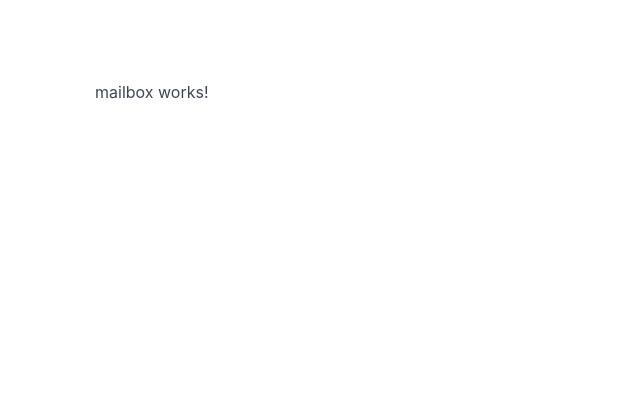
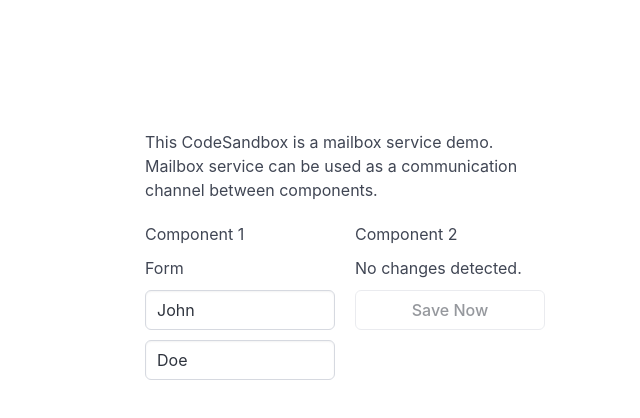
Before and after one commit to namitoyokota/blips, an Angular app: page /mailbox in a window 1280 px wide. Shown: the top 418 px of the page, without its empty margins (295-935 px from the left). Built offline with nearby package versions, Linux system fonts and the light colour scheme.

Commit message:
New blip: mailbox service.

```diff
--- /dev/null
+++ b/src/app/mailbox/action-pane/action-pane.component.html
@@ -0,0 +1,5 @@
+<p>Component 2</p>
+<label *ngIf="isDirty">Change detected.</label>
+<label *ngIf="!isDirty">No changes detected.</label>
+
+<button class="button" type="submit" [disabled]="!isDirty" (click)="saveChanges()">Save Now</button>
--- /dev/null
+++ b/src/app/mailbox/action-pane/action-pane.component.scss
@@ -0,0 +1,5 @@
+:host {
+    display: flex;
+    flex-direction: column;
+    row-gap: 10px;
+}
--- /dev/null
+++ b/src/app/mailbox/action-pane/action-pane.component.ts
@@ -0,0 +1,39 @@
+import { Component, OnDestroy, OnInit } from '@angular/core';
+import { Subscription } from 'rxjs';
+import { MailboxService } from 'src/services/mailbox.service';
+
+@Component({
+    selector: 'action-pane',
+    templateUrl: './action-pane.component.html',
+    styleUrls: ['./action-pane.component.scss'],
+})
+export class ActionPaneComponent implements OnInit, OnDestroy {
+    /** Indicates when input has been changed */
+    isDirty = false;
+
+    private changeSub: Subscription;
+
+    constructor(private mailboxService: MailboxService) {}
+
+    ngOnInit(): void {
+        this.listenToPersonChange();
+    }
+
+    ngOnDestroy(): void {
+        this.changeSub?.unsubscribe();
+    }
+
+    listenToPersonChange(): void {
+        this.changeSub = this.mailboxService.changesExist.message$.subscribe((person) => {
+            if (person) {
+                this.isDirty = true;
+            }
+        });
+    }
+
+    saveChanges(): void {
+        // API request goes here
+
+        this.isDirty = false;
+    }
+}
--- a/src/app/mailbox/mailbox.component.html
+++ b/src/app/mailbox/mailbox.component.html
@@ -1 +1,6 @@
-<p>mailbox works!</p>
+<p class="description">
+    This CodeSandbox is a mailbox service demo. Mailbox service can be used as a communication channel between components.
+</p>
+
+<person-form></person-form>
+<action-pane></action-pane>
--- a/src/app/mailbox/mailbox.component.scss
+++ b/src/app/mailbox/mailbox.component.scss
@@ -0,0 +1,11 @@
+:host {
+    display: grid;
+    grid-template-columns: repeat(2, 1fr);
+    column-gap: 20px;
+    row-gap: 20px;
+    padding: 50px;
+}
+
+.description {
+    grid-column: span 2;
+}
--- /dev/null
+++ b/src/app/mailbox/person-form/person-form.component.html
@@ -0,0 +1,4 @@
+<p>Component 1</p>
+<label>Form</label>
+<input class="input" type="text" name="first-name" placeholder="First Name" [(ngModel)]="person.firstName" (keydown)="personUpdated()" />
+<input class="input" type="text" name="last-name" placeholder="Last Name" [(ngModel)]="person.lastName" (keydown)="personUpdated()" />
--- /dev/null
+++ b/src/app/mailbox/person-form/person-form.component.scss
@@ -0,0 +1,5 @@
+:host {
+    display: flex;
+    flex-direction: column;
+    row-gap: 10px;
+}
--- /dev/null
+++ b/src/app/mailbox/person-form/person-form.component.ts
@@ -0,0 +1,18 @@
+import { Component } from '@angular/core';
+import { Person } from 'src/models/person';
+import { MailboxService } from 'src/services/mailbox.service';
+
+@Component({
+    selector: 'person-form',
+    templateUrl: './person-form.component.html',
+    styleUrls: ['./person-form.component.scss'],
+})
+export class PersonFormComponent {
+    person = new Person();
+
+    constructor(private mailboxService: MailboxService) {}
+
+    personUpdated(): void {
+        this.mailboxService.changesExist.update(this.person);
+    }
+}
--- /dev/null
+++ b/src/models/mail.ts
@@ -0,0 +1,21 @@
+import { BehaviorSubject } from 'rxjs';
+
+export class Mail<T> {
+    private message = new BehaviorSubject<T>(null);
+
+    message$ = this.message.asObservable();
+
+    constructor(message: T = null) {
+        if (message) {
+            this.update(message);
+        }
+    }
+
+    get(): T {
+        return this.message.getValue();
+    }
+
+    update(message: T = null): void {
+        this.message.next(message);
+    }
+}
--- /dev/null
+++ b/src/models/person.ts
@@ -0,0 +1,9 @@
+export class Person {
+    firstName: string;
+    lastName: string;
+
+    constructor() {
+        this.firstName = 'John';
+        this.lastName = 'Doe';
+    }
+}
--- /dev/null
+++ b/src/services/mailbox.service.ts
@@ -0,0 +1,6 @@
+import { Mail } from 'src/models/mail';
+import { Person } from 'src/models/person';
+
+export class MailboxService {
+    changesExist = new Mail<Person>();
+}
```
Also changed, not shown: src/app/app.module.ts (+8 -3 lines).
